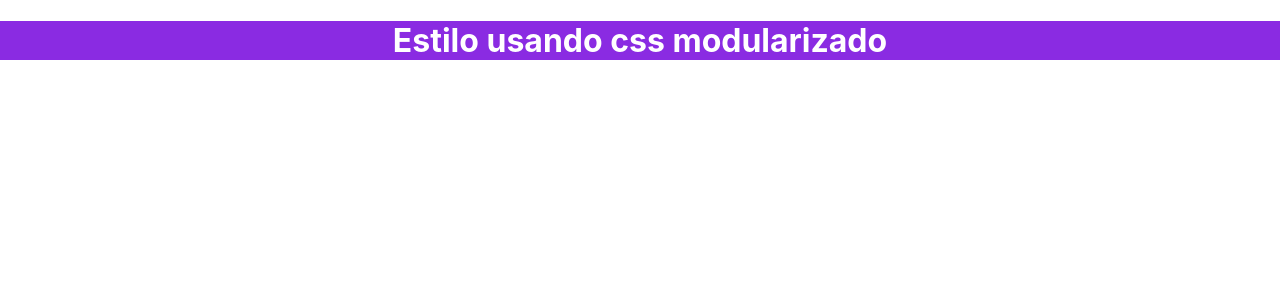
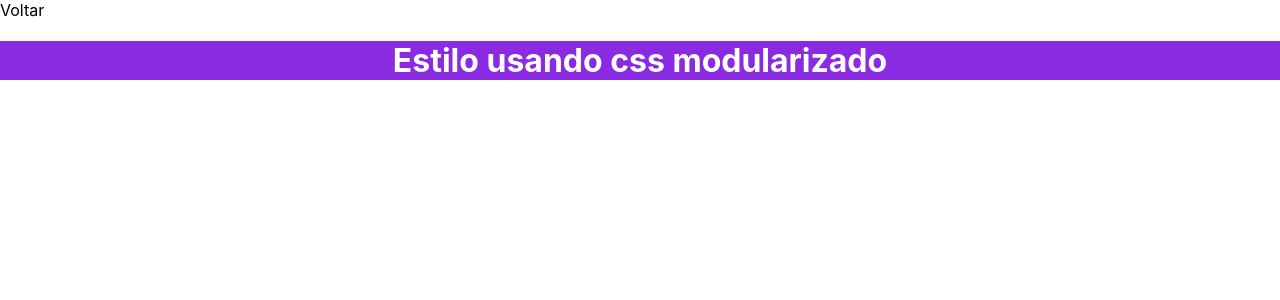
Before and after one commit to HugoLc/masterclass, a Next.js app in the folder fundamentos/: page /estiloso in a window 1280 px wide. Shown: the top 300 px of the page. Built offline with nearby package versions, Linux system fonts and the light colour scheme.

Commit message:
aninhando components com o prop default "children"

```diff
--- /dev/null
+++ b/fundamentos/src/components/Layout.jsx
@@ -0,0 +1,11 @@
+import Link from "next/link";
+
+export default function Layout({children}){
+    console.log(children);
+    return(
+        <>
+            <Link href="/"> Voltar</Link>
+            {children}
+        </>
+    )
+}
--- a/fundamentos/src/pages/estiloso.jsx
+++ b/fundamentos/src/pages/estiloso.jsx
@@ -1,8 +1,11 @@
 import styles from "../styles/Estiloso.module.css";
+import Layout from "../components/Layout";
+
+
 export default function Estiloso(){
     return (
-        <>
+        <Layout>
             <h1 className={`${styles.roxo} center`}>Estilo usando css modularizado</h1>
-        </>
+        </Layout>
     )
 }
```
